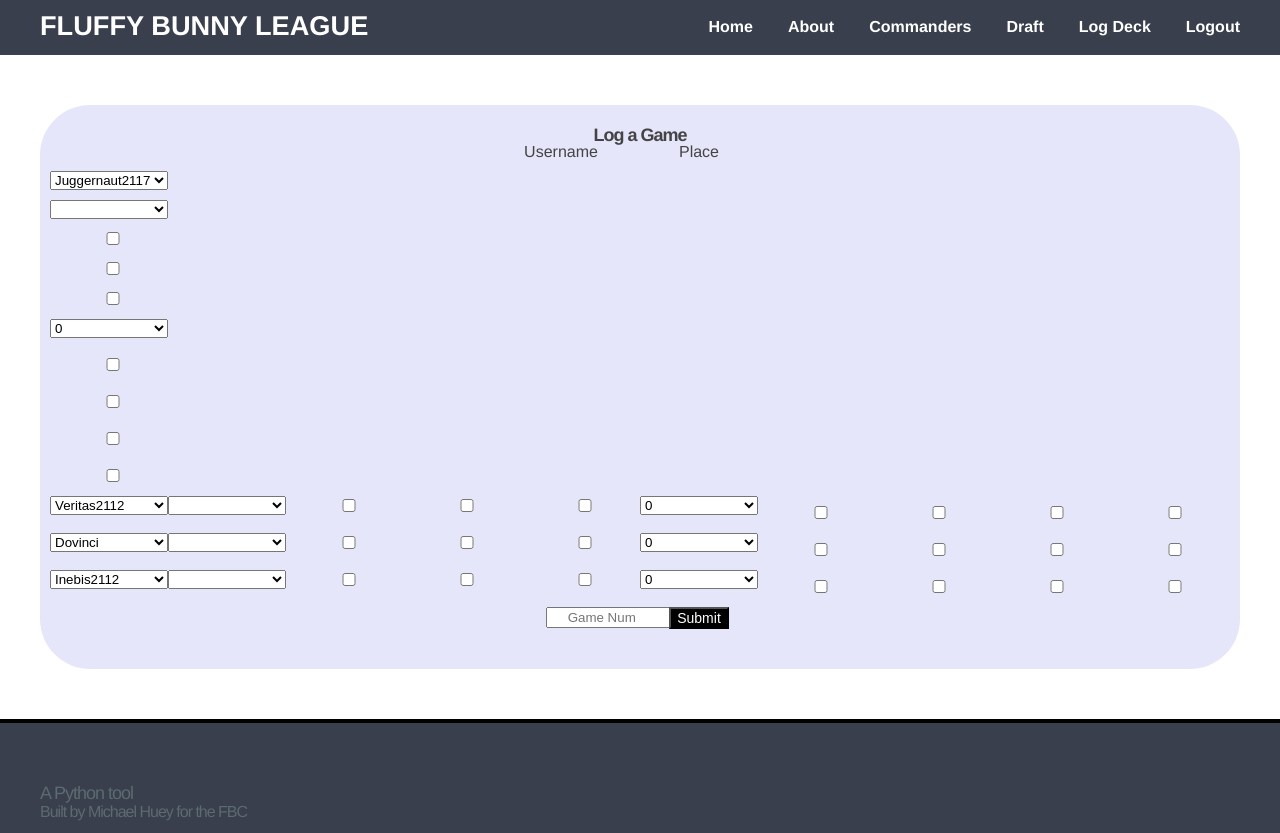
After one commit to huey2117/mtg_league_flask, a Python web app: template templates/log_decks.html in a window 1280 px wide. The commit adds this page. Run offline with Jinja, Linux system fonts and the light colour scheme; the template is opened without the code that fills it, so the values that code supplies are empty.

Commit message:
season admin work

```diff
--- a/database.py
+++ b/database.py
@@ -16,8 +16,10 @@ if test:
 
     db_url = f"postgresql://{postgres['user']}:{postgres['password']}@" \
         f"{postgres['host']}:{postgres['port']}/{postgres['dbname']}"
+    # db_url = os.environ['TESTDB_URL']
 else:
     db_url = os.environ['DATABASE_URL']
+    db_url = 'postgres://lpilqufqtyyyty:c58229c2efc4838576b1aa003659e3dbedaf3daef39aeae99bf4b8626935182f@ec2-75-101-133-29.compute-1.amazonaws.com:5432/d8dndq07tlbq07'
 
 engine = create_engine(db_url, convert_unicode=True)
 db_session = scoped_session(sessionmaker(autocommit=False,
--- a/templates/layout.html
+++ b/templates/layout.html
@@ -29,8 +29,20 @@
                     <li>{% if current_user.has_role('admin')
                             or current_user.has_role('commissioner')
                             or current_user.has_role('scorekeeper') %}
-                        <a href="{{url_for('log_game') }}" class="menu-item">Log Game</a>
-                        {% endif %}</li>
+                        <div class="dropdown">
+                            <a class="dropdown-btn">Admin<i class="fa fa-caret-down"></i></a>
+                            <div class="dropdown-content">
+                                <a href="{{ url_for('log_game') }}">Log Game</a>
+                                <a href="{{ url_for('log_decks') }}">Log Deck</a>
+                                {% if current_user.has_role('admin') or current_user.has_role('commissioner') %}
+                                <a href="{{ url_for('season_admin') }}">Season Admin</a>
+                                {% endif %}
+                            </div>
+                        </div>
+                        {% else %}
+                        <a href=" {{url_for('log_decks') }}">Log Deck</a>
+                        {% endif %}
+                    </li>
                     <li>{% if current_user.is_anonymous %}
                         <a href="{{ url_for_security('login') }}" class="menu-item">Login</a>
                         {% else %}
--- /dev/null
+++ b/templates/log_decks.html
@@ -0,0 +1,256 @@
+<!DOCTYPE html>
+<html lang="en">
+<head>
+    <meta charset="UTF-8">
+    <title>Log a Game</title>
+</head>
+<body>
+    {% extends "layout.html" %}
+    {% block content %}
+        {% if error %}
+            <p class="error"><strong>Error:</strong> {{ error }}</p>
+        {% endif %}
+        <div class="gamelog" id="gamelog">
+            <h2 id="gamelog-header">Log a Game</h2>
+            <div class="log-header" id="log-header">
+                <label for="username1" class="glheader">Username</label>
+                <label for="deckurl" class="glheader">Place</label>
+            </div>
+            <div class="gamelog-form">
+                <form class="player-form" method="post">
+                    <div id="deckuser" class="playerdiv">
+                        <div class="log-block">
+                            <select id="p1_username" name="p1_username" style="width: 100%;" required>
+                                <optgroup label="Choose Username">
+                                    <option value="juggernaut2117" selected>Juggernaut2117</option>
+                                    <option value="veritas2112">Veritas2112</option>
+                                    <option value="dovinci">Dovinci</option>
+                                    <option value="inebis2112">Inebis2112</option>
+                                </optgroup>
+                            </select>
+                        </div>
+                        <div class="log-block">
+                            <select id="p1_place" name="p1_place" type="text" style="width: 100%;">
+                                <optgroup label="Place">
+                                    <option value="" disabled selected hidden></option>
+                                    <option value="first">1st</option>
+                                    <option value="second">2nd</option>
+                                    <option value="third">3rd</option>
+                                    <option value="fourth">4th</option>
+                                </optgroup>
+                            </select>
+                        </div>
+                        <div class="log-block">
+                            <input id="p1_firstblood" name="p1_firstblood" type="checkbox" style="width: 100%;"/>
+                        </div>
+                        <div class="log-block">
+                            <input id="p1_commcast" name="p1_commcast" type="checkbox" style="width: 100%;"/>
+                        </div>
+                        <div class="log-block">
+                            <input id="p1_commplus" name="p1_commplus" type="checkbox" style="width: 100%;"/>
+                        </div>
+                        <div class="log-block">
+                            <select id="p1_save" name="p1_save" type="text" style="width: 100%;">
+                                <optgroup label="Saves">
+                                    <option value="zero" selected>0</option>
+                                    <option value="one">1</option>
+                                    <option value="two">2</option>
+                                    <option value="three">3</option>
+                                </optgroup>
+                            </select>
+                        </div>
+                        <div class="log-block">
+                            <input id="p1_commkill" name="p1_commkill" type="checkbox" style="width: 100%; margin-top: 10px;"/>
+                        </div>
+                        <div class="log-block">
+                            <input id="p1_attlast" name="p1_attlast" type="checkbox" style="width: 100%; margin-top: 10px;"/>
+                        </div>
+                        <div class="log-block">
+                            <input id="p1_killall" name="p1_killall" type="checkbox" style="width: 100%; margin-top: 10px;"/>
+                        </div>
+                        <div class="log-block">
+                            <input id="p1_popvote" name="p1_popvote" type="checkbox" style="width: 100%; margin-top: 10px;"/>
+                        </div>
+                    </div>
+                    <div id="player2" class="playerdiv">
+                        <div class="log-block">
+                            <select id="p2_username" name="p2_username" style="width: 100%;" required>
+                                <optgroup label="Choose Username">
+                                    <option value="juggernaut2117">Juggernaut2117</option>
+                                    <option value="veritas2112" selected>Veritas2112</option>
+                                    <option value="dovinci">Dovinci</option>
+                                    <option value="inebis2112">Inebis2112</option>
+                                </optgroup>
+                            </select>
+                        </div>
+                        <div class="log-block">
+                            <select id="p2_place" name="p2_place" type="text" style="width: 100%;">
+                                <optgroup label="Place">
+                                    <option value="" disabled selected hidden></option>
+                                    <option value="first">1st</option>
+                                    <option value="second">2nd</option>
+                                    <option value="third">3rd</option>
+                                    <option value="fourth">4th</option>
+                                </optgroup>
+                            </select>
+                        </div>
+                        <div class="log-block">
+                            <input id="p2_firstblood" name="p2_firstblood" type="checkbox" style="width: 100%;"/>
+                        </div>
+                        <div class="log-block">
+                            <input id="p2_commcast" name="p2_commcast" type="checkbox" style="width: 100%;"/>
+                        </div>
+                        <div class="log-block">
+                            <input id="p2_commplus" name="p2_commplus" type="checkbox" style="width: 100%;"/>
+                        </div>
+                        <div class="log-block">
+                            <select id="p2_save" name="p2_save" type="text" style="width: 100%;">
+                                <optgroup label="Saves">
+                                    <option value="zero" selected>0</option>
+                                    <option value="one">1</option>
+                                    <option value="two">2</option>
+                                    <option value="three">3</option>
+                                </optgroup>
+                            </select>
+                        </div>
+                        <div class="log-block">
+                            <input id="p2_commkill" name="p2_commkill" type="checkbox" style="width: 100%; margin-top: 10px;"/>
+                        </div>
+                        <div class="log-block">
+                            <input id="p2_attlast" name="p2_attlast" type="checkbox" style="width: 100%; margin-top: 10px;"/>
+                        </div>
+                        <div class="log-block">
+                            <input id="p2_killall" name="p2_killall" type="checkbox" style="width: 100%; margin-top: 10px;"/>
+                        </div>
+                        <div class="log-block">
+                            <input id="p2_popvote" name="p2_popvote" type="checkbox" style="width: 100%; margin-top: 10px;"/>
+                        </div>
+                    </div>
+                    <div id="player3" class="playerdiv">
+                        <div class="log-block">
+                            <select id="p3_username" name="p3_username" style="width: 100%;" required>
+                                <optgroup label="Choose Username">
+                                    <option value="juggernaut2117">Juggernaut2117</option>
+                                    <option value="veritas2112">Veritas2112</option>
+                                    <option value="dovinci" selected>Dovinci</option>
+                                    <option value="inebis2112">Inebis2112</option>
+                                </optgroup>
+                            </select>
+                        </div>
+                        <div class="log-block">
+                            <select id="p3_place" name="p3_place" type="text" style="width: 100%;">
+                                <optgroup label="Place">
+                                    <option value="" disabled selected hidden></option>
+                                    <option value="first">1st</option>
+                                    <option value="second">2nd</option>
+                                    <option value="third">3rd</option>
+                                    <option value="fourth">4th</option>
+                                </optgroup>
+                            </select>
+                        </div>
+                        <div class="log-block">
+                            <input id="p3_firstblood" name="p3_firstblood" type="checkbox" style="width: 100%;"/>
+                        </div>
+                        <div class="log-block">
+                            <input id="p3_commcast" name="p3_commcast" type="checkbox" style="width: 100%;"/>
+                        </div>
+                        <div class="log-block">
+                            <input id="p3_commplus" name="p3_commplus" type="checkbox" style="width: 100%;"/>
+                        </div>
+                        <div class="log-block">
+                            <select id="p3_save" name="p3_save" type="text" style="width: 100%;">
+                                <optgroup label="Saves">
+                                    <option value="zero" selected>0</option>
+                                    <option value="one">1</option>
+                                    <option value="two">2</option>
+                                    <option value="three">3</option>
+                                </optgroup>
+                            </select>
+                        </div>
+                        <div class="log-block">
+                            <input id="p3_commkill" name="p3_commkill" type="checkbox" style="width: 100%; margin-top: 10px;"/>
+                        </div>
+                        <div class="log-block">
+                            <input id="p3_attlast" name="p3_attlast" type="checkbox" style="width: 100%; margin-top: 10px;"/>
+                        </div>
+                        <div class="log-block">
+                            <input id="p3_killall" name="p3_killall" type="checkbox" style="width: 100%; margin-top: 10px;"/>
+                        </div>
+                        <div class="log-block">
+                            <input id="p3_popvote" name="p3_popvote" type="checkbox" style="width: 100%; margin-top: 10px;"/>
+                        </div>
+                    </div>
+                    <div id="player4" class="playerdiv">
+                        <div class="log-block">
+                            <select id="p4_username" name="p4_username" style="width: 100%;" required>
+                                <optgroup label="Choose Username">
+                                    <option value="juggernaut2117">Juggernaut2117</option>
+                                    <option value="veritas2112">Veritas2112</option>
+                                    <option value="dovinci">Dovinci</option>
+                                    <option value="inebis2112" selected>Inebis2112</option>
+                                </optgroup>
+                            </select>
+                        </div>
+                        <div class="log-block">
+                            <select id="p4_place" name="p4_place" type="text" style="width: 100%;">
+                                <optgroup label="Place">
+                                    <option value="" disabled selected hidden></option>
+                                    <option value="first">1st</option>
+                                    <option value="second">2nd</option>
+                                    <option value="third">3rd</option>
+                                    <option value="fourth">4th</option>
+                                </optgroup>
+                            </select>
+                        </div>
+                        <div class="log-block">
+                            <input id="p4_firstblood" name="p4_firstblood" type="checkbox" style="width: 100%;"/>
+                        </div>
+                        <div class="log-block">
+                            <input id="p4_commcast" name="p4_commcast" type="checkbox" style="width: 100%;"/>
+                        </div>
+                        <div class="log-block">
+                            <input id="p4_commplus" name="p4_commplus" type="checkbox" style="width: 100%;"/>
+                        </div>
+                        <div class="log-block">
+                            <select id="p4_save" name="p4_save" type="text" style="width: 100%;">
+                                <optgroup label="Saves">
+                                    <option value="zero" selected>0</option>
+                                    <option value="one">1</option>
+                                    <option value="two">2</option>
+                                    <option value="three">3</option>
+                                </optgroup>
+                            </select>
+                        </div>
+                        <div class="log-block">
+                            <input id="p4_commkill" name="p4_commkill" type="checkbox" style="width: 100%; margin-top: 10px;"/>
+                        </div>
+                        <div class="log-block">
+                            <input id="p4_attlast" name="p4_attlast" type="checkbox" style="width: 100%; margin-top: 10px;"/>
+                        </div>
+                        <div class="log-block">
+                            <input id="p4_killall" name="p4_killall" type="checkbox" style="width: 100%; margin-top: 10px;"/>
+                        </div>
+                        <div class="log-block">
+                            <input id="p4_popvote" name="p4_popvote" type="checkbox" style="width: 100%; margin-top: 10px;"/>
+                        </div>
+                    </div>
+                    <div class="log-submit">
+                        <div class="log-block">
+                            <input type="number" name="game_num" id="game_num" placeholder="Game Num"
+                                style="width: 100%; text-align: center;" required>
+                        </div>
+                        <div class="users-submit">
+                            <input type="submit"/>
+                        </div>
+                    </div>
+                </form>
+            </div>
+            <div class="gamelog-return">
+                <strong>
+                    {{ message }}
+                </strong>
+            </div>
+        </div>
+    {% endblock %}
+</body>
+</html>
```
Also changed, not shown: app.py (+90 -14 lines), pgmodels.py (+128 -3 lines), service.py (+18 -1 lines), static/css/style.css (+106 -0 lines), templates/season_admin.html (added, +110 -0 lines).
